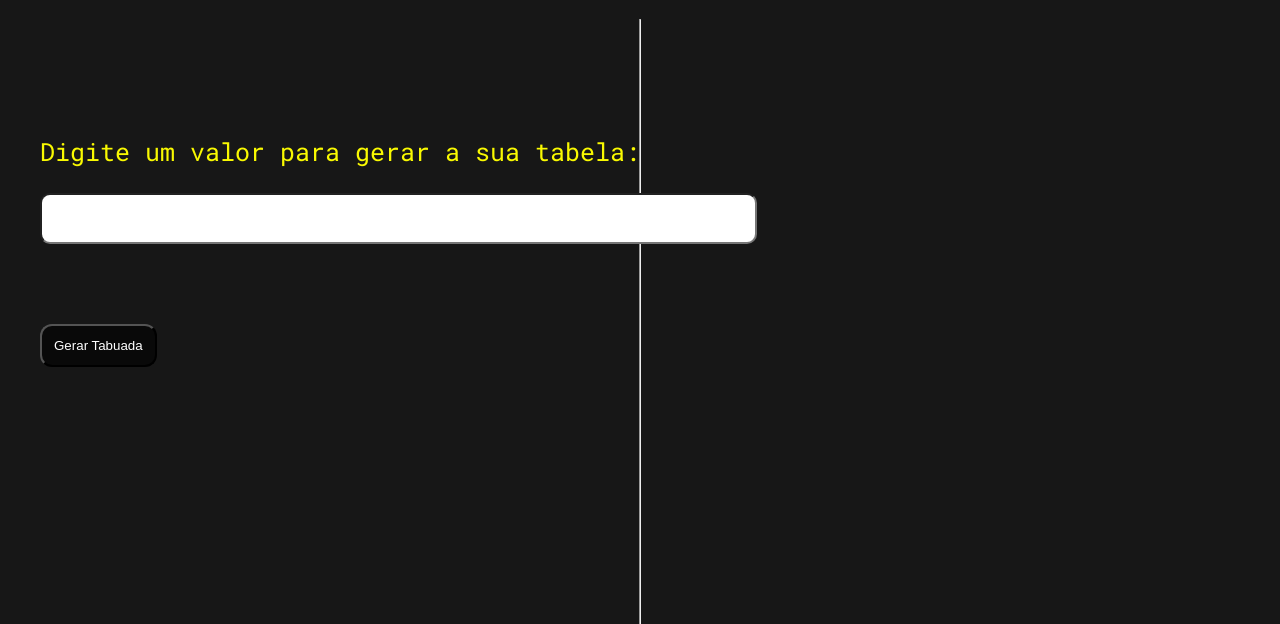
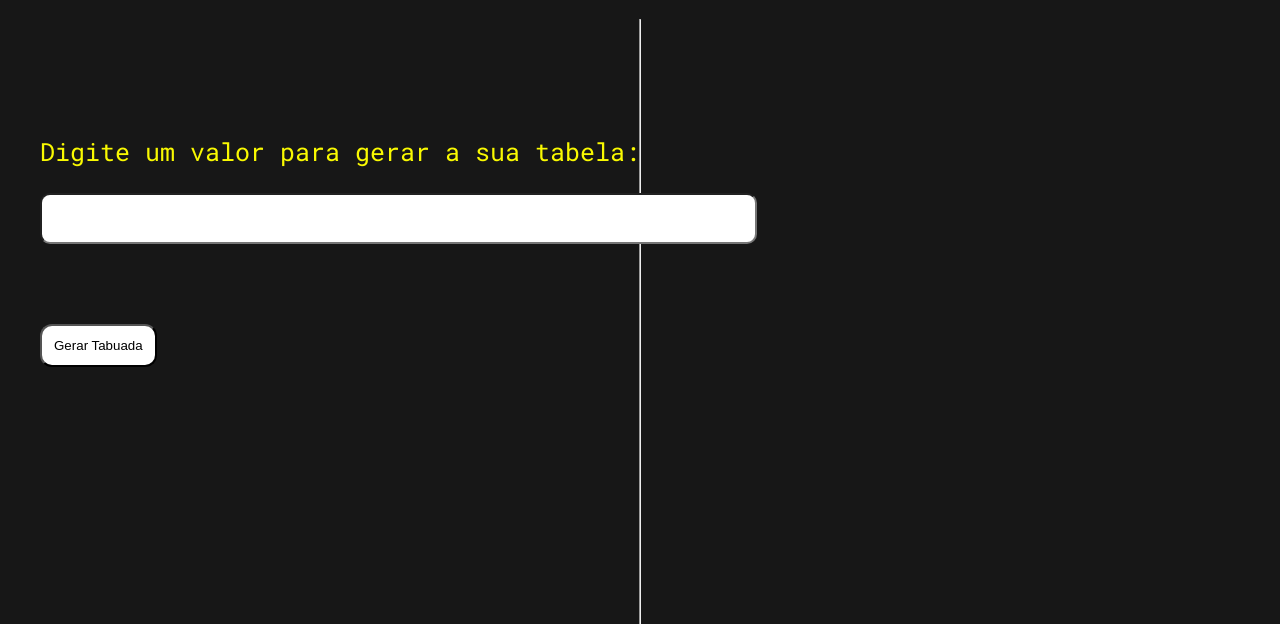
Before and after one commit to drey009/tabuada, a plain HTML site: page index.html in a window 1280 px wide. Both pictures are taken after a click on the button 1227 px from the left and 74 px from the top of the page. Shown: the part 130-754 px from the top of the page. Drawn offline with Linux system fonts and the light colour scheme.

Commit message:
Update style.css

```diff
--- a/style.css
+++ b/style.css
@@ -99,7 +99,7 @@ footer img:hover{
     background-color: rgb(23, 23, 23);
     color: #f9f901;
 }
-.dark-mode button{
+.dark-mode #gerar{
     background-color: white;
     color: black;
 }
```
